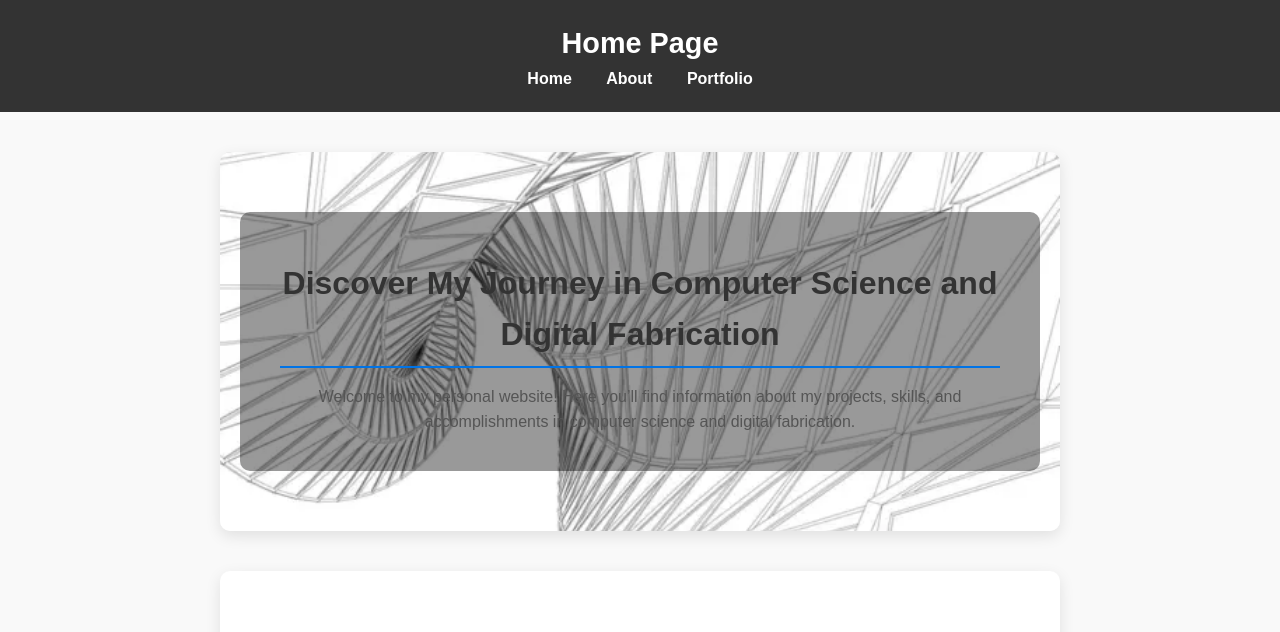
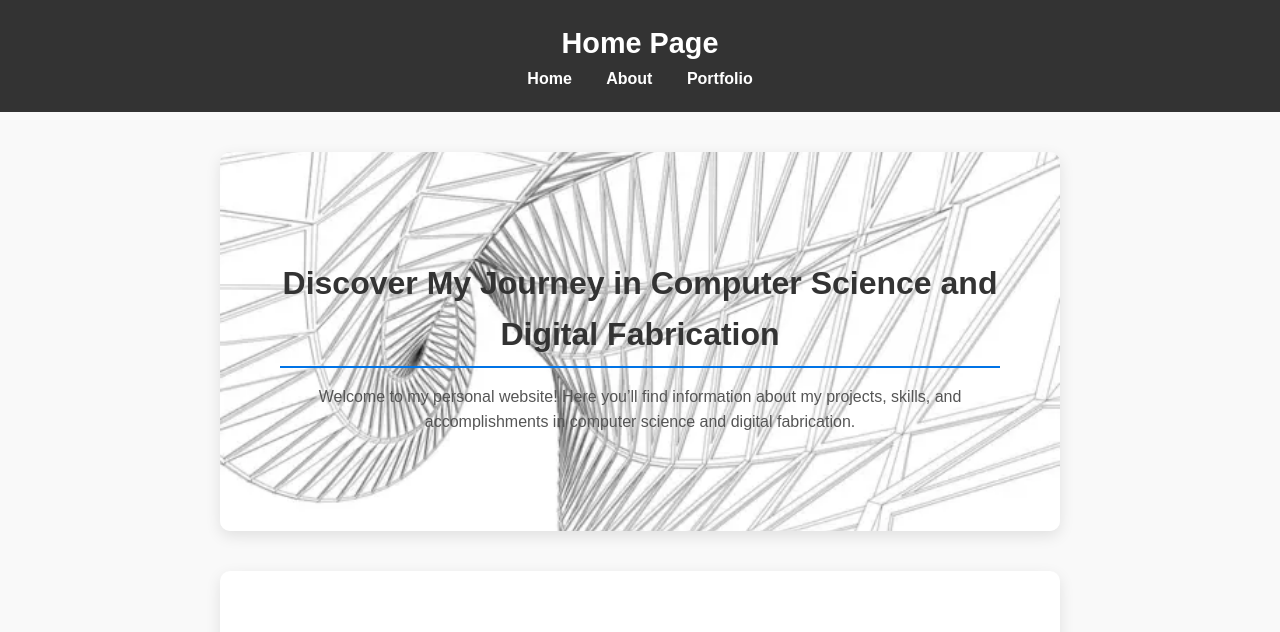
Before and after one commit to Serpenlog/Serpenlog.github.io, a website: page index.html in a window 1280 px wide. Shown: the top 632 px of the page. Drawn offline with Linux system fonts and the light colour scheme.

Commit message:
fix shit

```diff
--- a/style.css
+++ b/style.css
@@ -44,7 +44,7 @@ header nav a:hover {
 }
 
 .intro-content {
-    background: rgba(0, 0, 0, 0.4); /* Semi-transparent overlay */
+    background: rgba(0, 0, 0, 0); /* Semi-transparent overlay */
     display: inline-block;
     padding: 20px 40px;
     border-radius: 10px;
```
